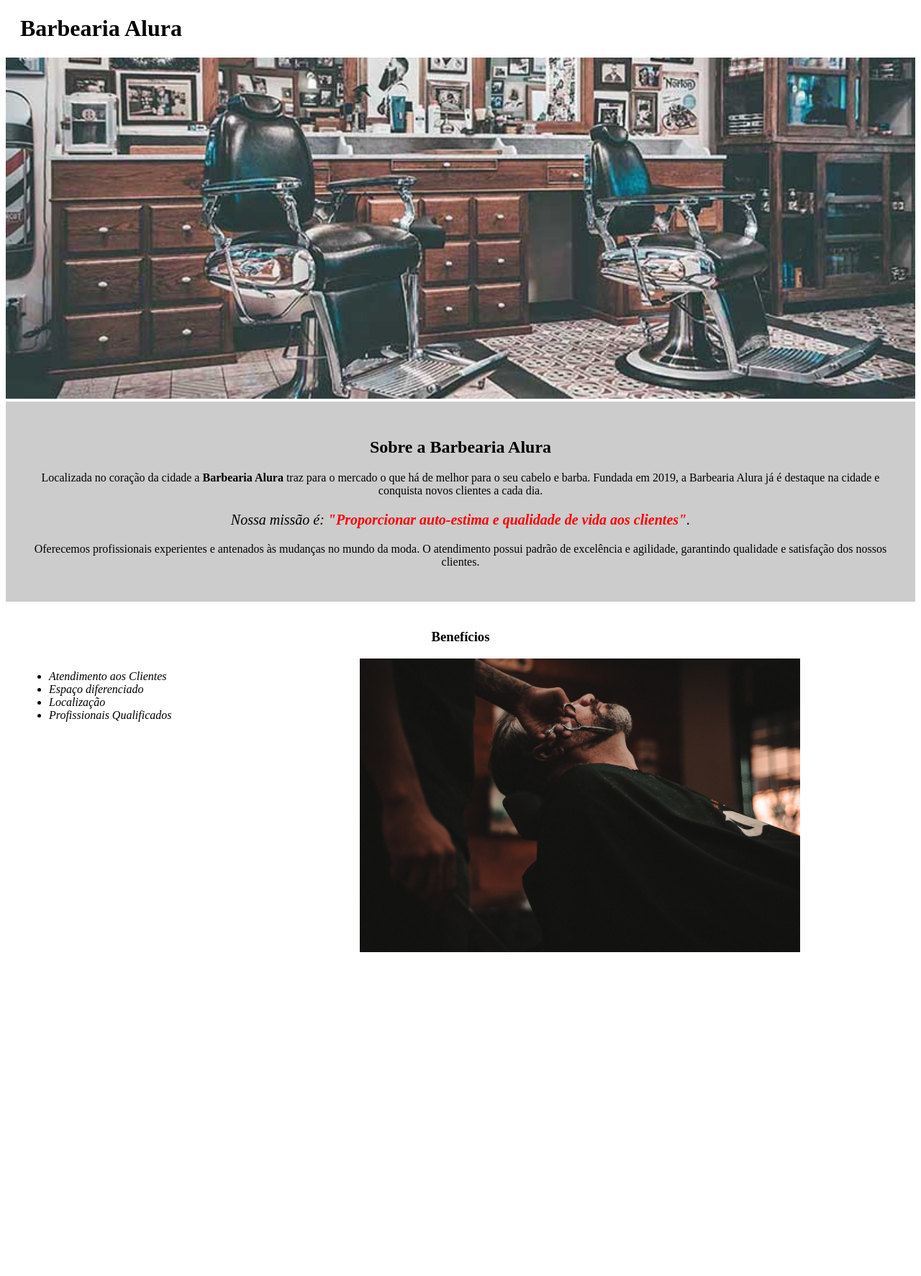
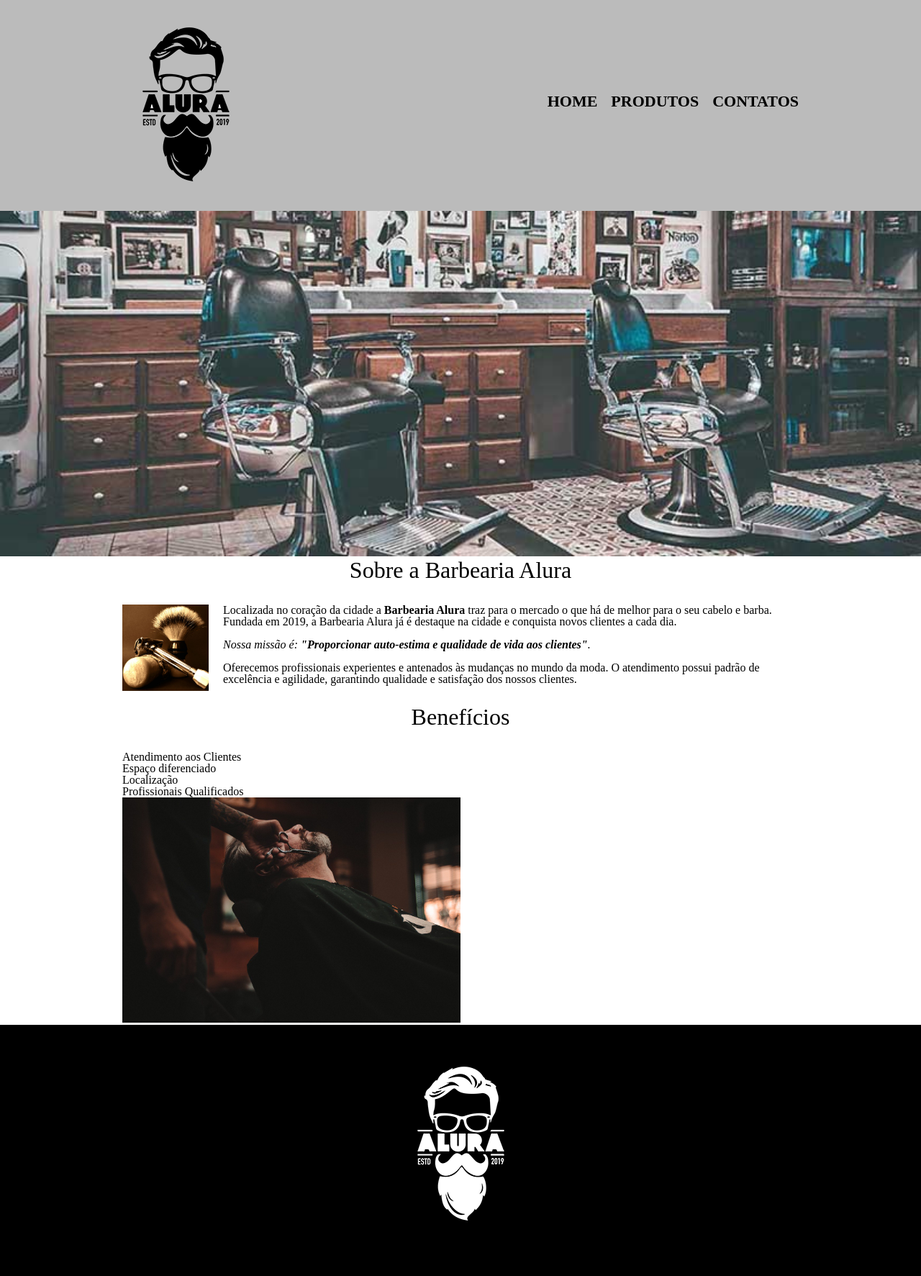
Before and after one commit to Delvechio/Barbearia-Alura, a plain HTML site: page index.html in a window 1280 px wide. Shown: the whole page at 72% size. Before the commit the page ends 1355 px from the top, so only its background shows below. Drawn offline with Linux system fonts and the light colour scheme.

Commit message:
Alterando a pagina inicial.

```diff
--- a/css/style-home.css
+++ b/css/style-home.css
@@ -1,50 +1,180 @@
-body {
-
+header {
+	background: #BBBBBB;
+	padding: 20px 0;
 }
 
-#banner {
-	width:100%;
+.caixa {
+	position: relative;
+	width: 940px;
+	margin: 0 auto;
 }
 
-.principal{
-	background: #CCCCCC;
-	padding: 30px;
+nav {
+	position: absolute;
+	top: 110px;
+	right: 0;
 }
 
-.titulo-principal {
-	padding-left: 20px;
+nav li {
+	display: inline;
+	margin: 0 0 0 15px;
 }
 
-.titulo-centralizado {
-	text-align: center
+nav a {
+	text-transform: uppercase;
+	color: #000000;
+	font-weight: bold;
+	font-size: 22px;
+	text-decoration: none;
 }
 
-p {
-	text-align: center;
+nav a:hover {
+	color: #C78C19;
+	text-decoration: underline;
 }
 
-#missao {
-	font-size: 20px
+.produtos {
+	width: 940px;
+	margin: 0 auto;
+	padding: 50px 0;
 }
 
-em strong {
-	color: #FF0000;
+.produtos li {
+	display: inline-block;
+	text-align: center;
+	width: 30%;
+	vertical-align: top;
+	margin: 0 1.5%;
+	padding: 30px 20px;
+	box-sizing: border-box;
+	border: 2px solid #000000;
+	border-radius: 10px;
 }
 
-.itens {
-	font-style: italic
+.produtos li:hover {
+	border-color: #C78C19;
 }
 
-.beneficios {
-	background: #FFFFFF;
-	padding: 20px;
+.produtos li:active {
+	border-color: #088C19;
 }
 
-ul {
-	display: inline-block;
-	vertical-align: top;
-	width: 20%;
-	margin-right: 15%;
+.produtos li:hover h2 {
+	font-size: 34px;
+}
+
+.produtos h2 {
+	font-size: 30px;
+	font-weight: bold;
+}
+
+.produto-descricao {
+	font-size: 18px;
+}
+
+.produto-preco {
+	font-size: 22px;
+	font-weight: bold;
+	margin-top: 10px;
+}
+
+footer {
+	text-align: center;
+	background: #000000;
+	padding: 40px 0;
+}
+
+.copyright {
+	color: #FFFFFF;
+	font-size: 13px;
+	margin: 20px 0 0;
+}
+
+main {
+	width: 940px;
+	margin: 0 auto;
+}
+
+form {
+	margin: 40px 0;
+}
+
+form label, form legend {
+	display:block;
+	font-size: 20px;
+	margin: 0 0 10px;
+}
+
+.input-padrao {
+	display: block;
+	margin: 0 0 20px;
+	padding: 10px 25px;
+	width: 50%;
+}
+
+.checkbox {
+	margin: 20px 0;
+}
+
+.enviar {
+	width:40%;
+	padding: 15px 0;
+	background: orange;
+	color: white;
+	font-weight: bold;
+	font-size: 18px;
+	border: none;
+	border-radius: 5px;
+	transition: 1s all;
+	cursor: pointer;
+}
+
+.enviar:hover {
+	background: darkorange;
+	transform: scale(1.2);
+}
+
+table {
+	margin: 20px 0 40px;
+}
+
+thead {
+	background: #555555;
+	color: white;
+	font-weight: bold;
+}
+
+td, th {
+	border: 1px solid #000000;
+	padding: 8px 15px;
+}
+
+/* CSS da página inicial */
+.banner {
+	width: 100%;
+}
+.titulo-principal {
+	text-align: center;
+	font-size: 2em;
+	margin: 0 0 1em;
+	clear: left;
+}
+
+.principal p{
+	margin: 0 0 1em;
+}
+
+.principal strong {
+	font-weight: bold;
+}
+.principal em{
+	font-style: italic;
+}
+
+.utensilios{
+	width: 120px;
+	float: left;
+	margin: 0 20px 20px 0;
 }
 
 .imagembeneficios {
--- a/index.html
+++ b/index.html
@@ -4,17 +4,30 @@
 <head>
 	<meta charset="UTF-8">
 	<title>Barbearia Alura</title>
+	<link rel="stylesheet" href="css/reset.css">
 	<link rel="stylesheet" href="css/style-home.css">
 </head>
 
 <body>
 	<header>
-		<h1 class="titulo-principal">Barbearia Alura</h1>
+		<div class="caixa">
+			<h1><img src="imagens/logo.png" alt=""></h1>
+
+			<nav>
+				<ul class="navegação">
+					<li><a href="index.html">Home</a></li>
+					<li><a href="Produtoss.html">Produtos</a></li>
+					<li><a href="contato.html">Contatos</a></li>
+				</ul>
+			</nav>
+		</div>
 	</header>
-	<img id="banner" src="/imagens/banner.jpg">
-	<div class="principal">
-		<h2 class="titulo-centralizado">Sobre a Barbearia Alura</h2>
+	<img class="banner" src="imagens/banner.jpg">
 
+	<main>
+		<section class="principal">
+			<h2 class="titulo-principal">Sobre a Barbearia Alura</h2>
+			<img class="utensilios" src="imagens/utensilios.jpg" alt="utensilios de um barbeiro.">
 			<p>Localizada no coração da cidade a <strong>Barbearia Alura</strong> traz para o mercado o que há de melhor
 				para o seu cabelo e barba. Fundada em 2019, a Barbearia Alura já é destaque na cidade e conquista novos
 				clientes a cada dia.</p>
@@ -22,12 +35,13 @@
 			<p id="missao"><em>Nossa missão é: <strong>"Proporcionar auto-estima e qualidade de vida aos
 						clientes"</strong>.</em></p>
 
-		<p>Oferecemos profissionais experientes e antenados às mudanças no mundo da moda. O atendimento possui padrão de
+			<p>Oferecemos profissionais experientes e antenados às mudanças no mundo da moda. O atendimento possui
+				padrão de
 				excelência e agilidade, garantindo qualidade e satisfação dos nossos clientes.</p>
-	</div>
+		</section>
 
 		<div class="beneficios">
-		<h3 class="titulo-centralizado">Benefícios</h3>
+			<h3 class="titulo-principal">Benefícios</h3>
 
 			<ul>
 				<li class="itens">Atendimento aos Clientes</li>
@@ -38,6 +52,11 @@
 
 			<img src="imagens/beneficios.jpg" class="imagembeneficios">
 		</div>
+	</main>
+	<footer>
+		<img src="imagens/logo-branco.png" alt="">
+		<p class="Copyright">&copy;Copyright Barbearia Alura</p>
+	</footer>
 </body>
 
 </html>
```
Also changed, not shown: imagens/utensilios.jpg (added). Lines whose indentation alone changed are shown as unchanged.
